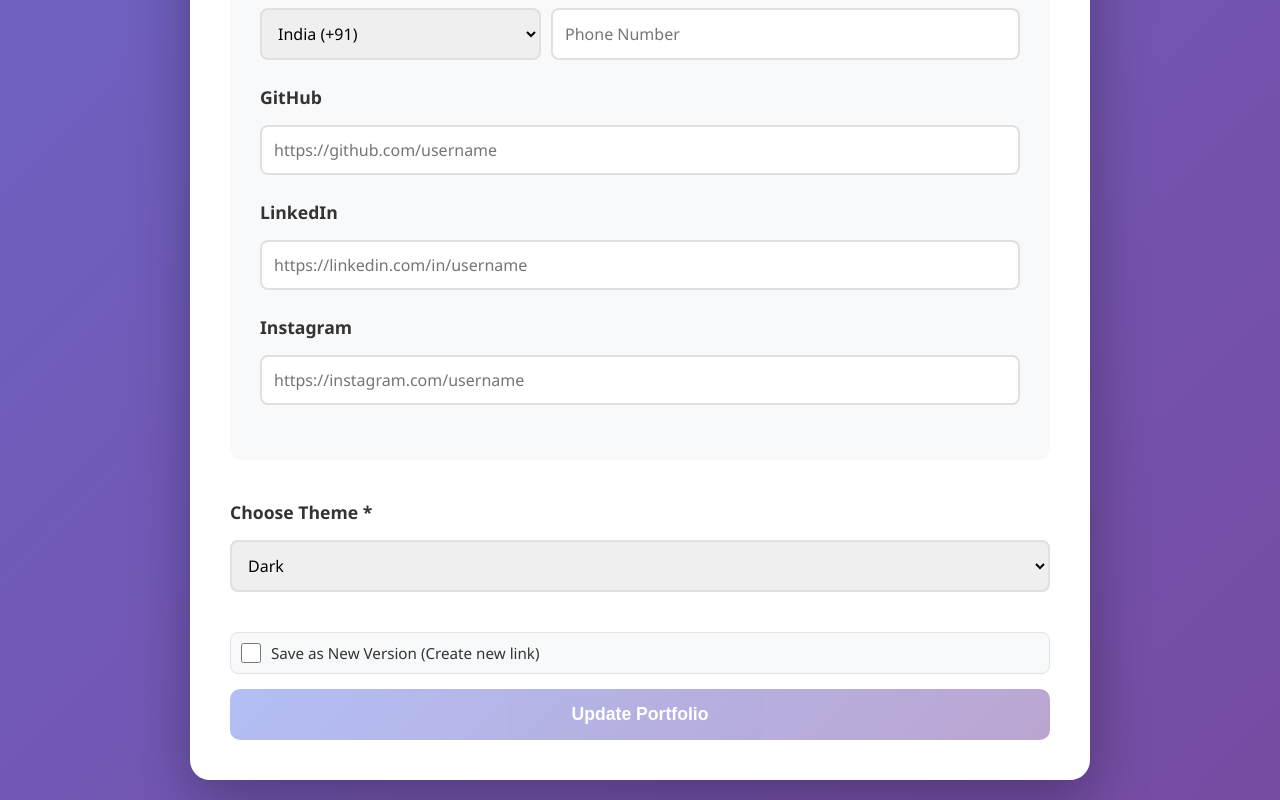
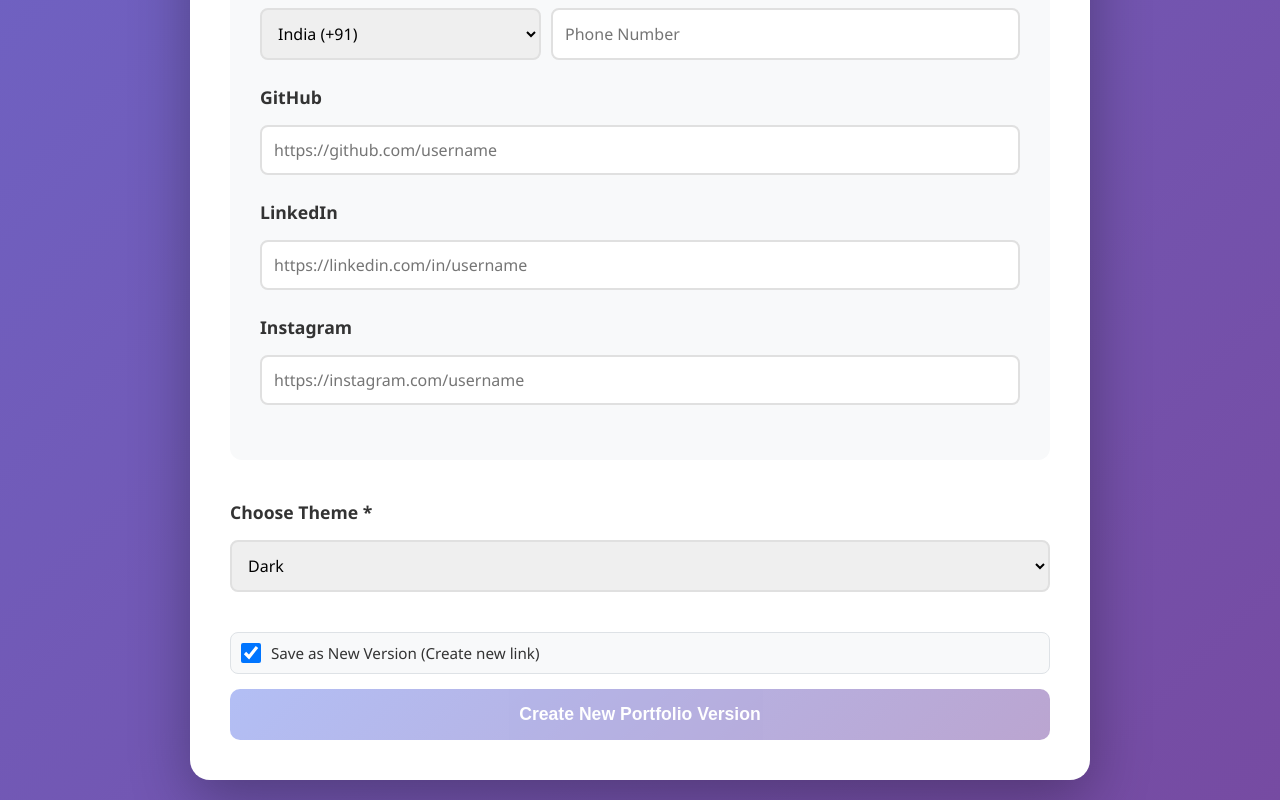
Before and after one commit to Sanika-13/OneBuild-Front, a React (Create React App) app: page /dashboard in a window 1280 px wide. Shown: the part 2779-3579 px from the top of the page. Built offline with nearby package versions, Linux system fonts and the light colour scheme; sample sign-in values are in the browser's storage.

Commit message:
Fix: Resume visibility (remove delay) and Force Unique Link (default true)

```diff
--- a/src/pages/Portfolio.js
+++ b/src/pages/Portfolio.js
@@ -191,9 +191,8 @@ const Portfolio = () => {
                     marginTop: '20px',
                     display: 'inline-block',
                     padding: '10px 20px',
-                    opacity: 0,
+                    // Removed complex delayed animation to ensure visibility
                     animation: 'fadeIn 0.5s ease-in forwards',
-                    animationDelay: '5.4s'
                   }}
                   onMouseOver={(e) => e.currentTarget.style.transform = 'translateY(-2px)'}
                   onMouseOut={(e) => e.currentTarget.style.transform = 'translateY(0)'}
--- a/src/pages/StudentDashboard.js
+++ b/src/pages/StudentDashboard.js
@@ -44,7 +44,7 @@ const StudentDashboard = () => {
   const [loading, setLoading] = useState(false);
   const [message, setMessage] = useState('');
   const [fileLoading, setFileLoading] = useState(false);
-  const [saveAsNew, setSaveAsNew] = useState(false); // New state for versioning
+  const [saveAsNew, setSaveAsNew] = useState(true); // Default to TRUE for unique links every time
   const [showSkillsDropdown, setShowSkillsDropdown] = useState(false);
 
   // Skills options
```
